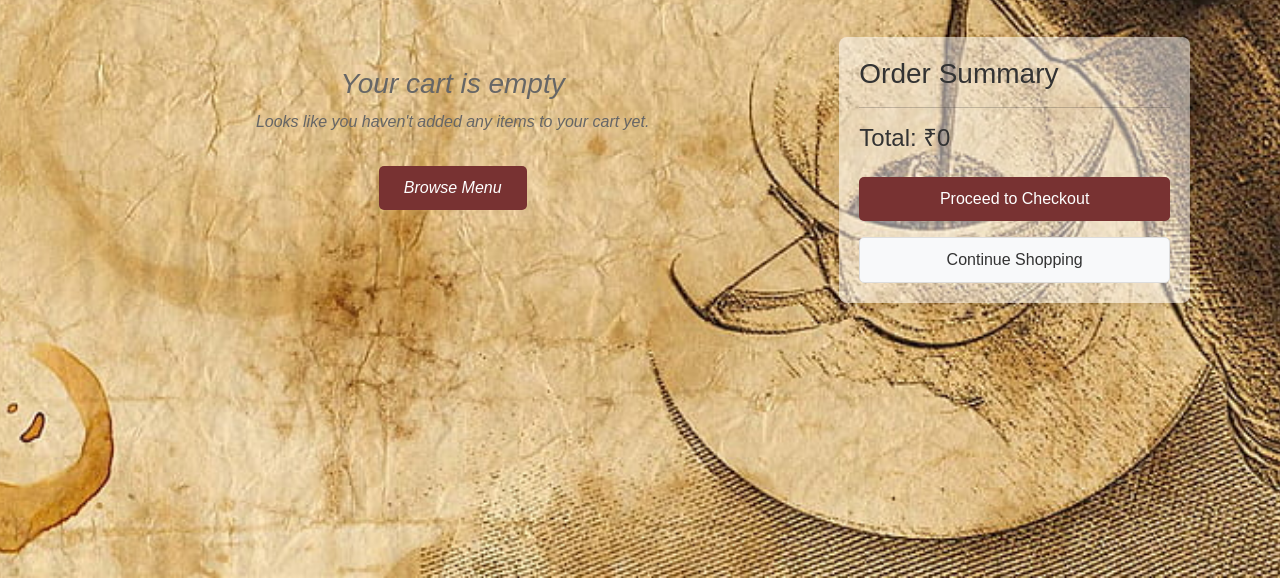
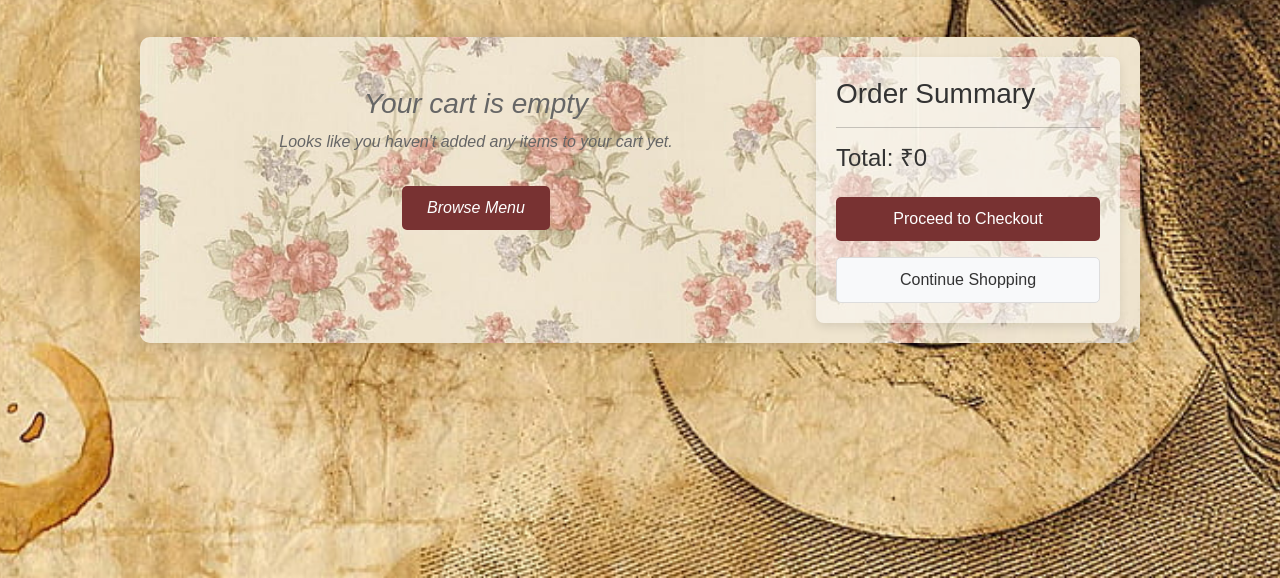
Before and after one commit to Nick223RR/CAFFINE_CRAZE, a plain HTML site: page proceed_button.html in a window 1280 px wide. Shown: the part 222-800 px from the top of the page. Drawn offline with nearby package versions, Linux system fonts and the light colour scheme; no server answers; a web font is replaced by a local one.

Commit message:
Update proceed_button.html

```diff
--- a/proceed_button.html
+++ b/proceed_button.html
@@ -160,6 +160,15 @@
     display: flex;
     flex-direction: column;
     justify-content: space-between;
+}
+.form-container {
+  background-image: url(rose.jpg);
+  background-size: cover;
+  border-radius: 10px;
+  padding: 20px; /* Reduced padding */
+  margin: 10px auto; /* Reduced margin */
+  max-width: 1000px; /* Reduced max-width */
+  box-shadow: 0 0 20px rgba(0, 0, 0, 0.2);
 }
     </style>
 </head>
```
